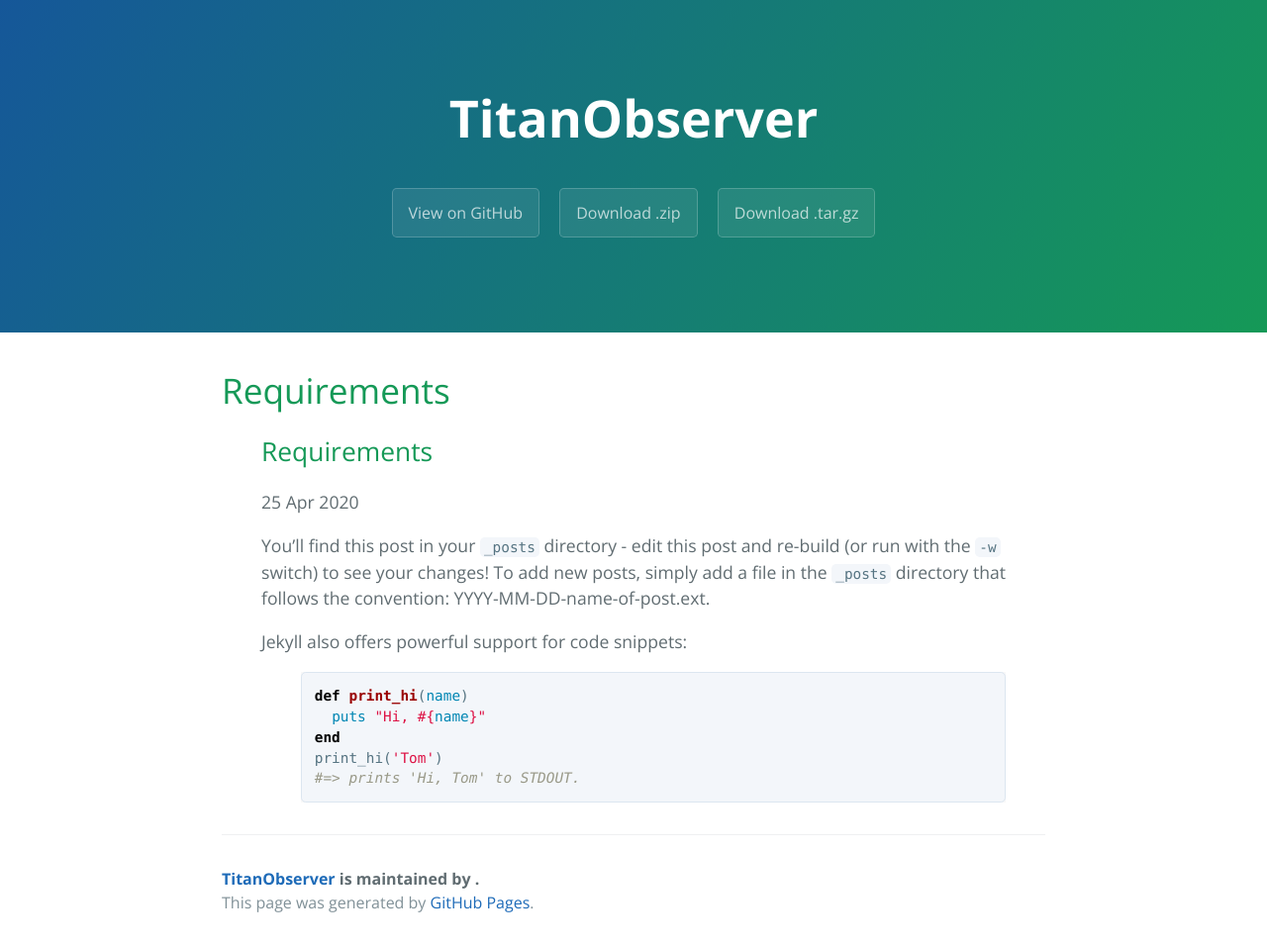
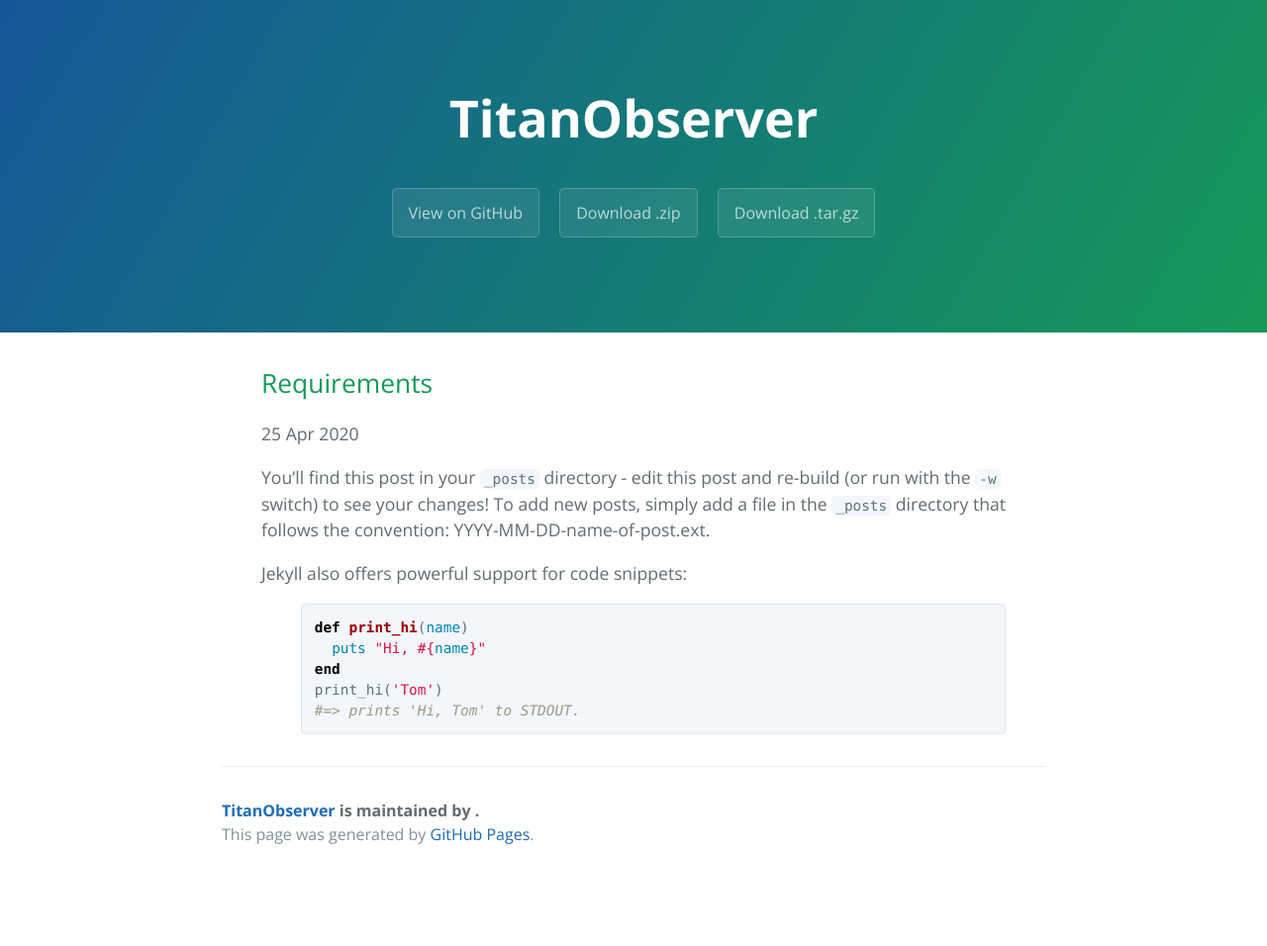
Before and after one commit to breezko/TitanObserver, a Jekyll site: the page built from index.html, in a window 1280 px wide. Shown: the whole page at 99% size. Built offline with Jekyll 4.4.1, drawn with Linux system fonts in a browser that asks for light colours; after the commit the page ends 900 px from its top, so only the background shows below that.

Commit message:
auto update

```diff
--- a/index.html
+++ b/index.html
@@ -4,7 +4,6 @@
 ---
 
 <div id="home">
-  <h1>Requirements</h1>
   <ul class="posts">
     {% for post in site.posts %}
     {{ post}}
```
